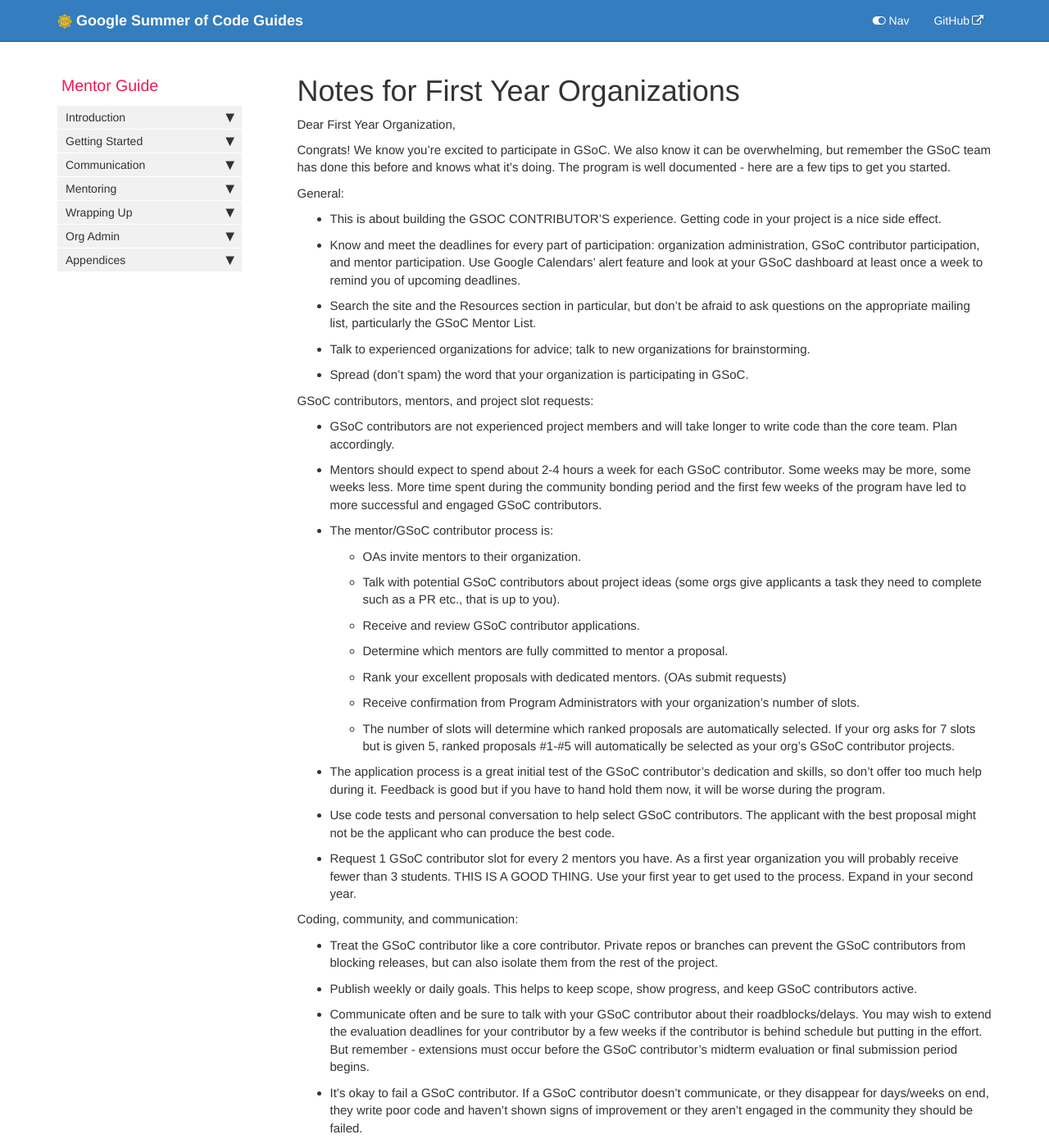
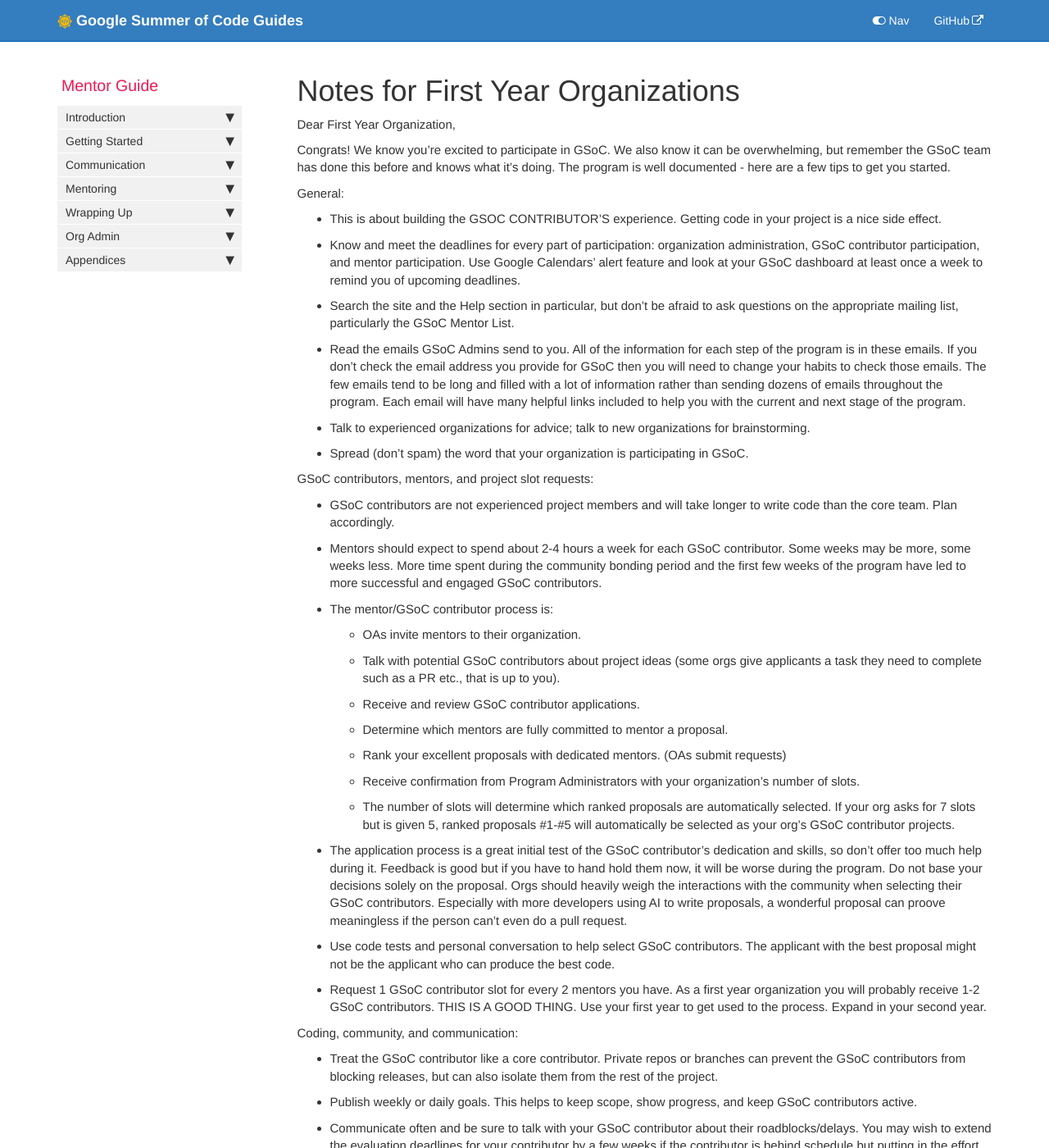
Before and after one commit to google/gsocguides, a Jekyll site: the page built from pages/mentor/02-notes_for_first_year_organizations.md, in a window 1280 px wide and 1400 px high. Shown: the whole window at 82% size. Built offline with Jekyll 4.4.1, drawn with Linux system fonts in a browser that asks for light colours.

Commit message:
Update 02-notes_for_first_year_organizations.md
details on community interactions vs proposal

```diff
--- a/pages/mentor/02-notes_for_first_year_organizations.md
+++ b/pages/mentor/02-notes_for_first_year_organizations.md
@@ -16,7 +16,9 @@ General:
 
 * Know and meet the deadlines for every part of participation: organization administration, GSoC contributor participation, and mentor participation. Use Google Calendars' alert feature and look at your GSoC dashboard at least once a week to remind you of upcoming deadlines.
 
-* Search the site and the Resources section in particular, but don't be afraid to ask questions on the appropriate mailing list, particularly the GSoC Mentor List.
+* Search the site and the Help section in particular, but don't be afraid to ask questions on the appropriate mailing list, particularly the GSoC Mentor List.
+
+* Read the emails GSoC Admins send to you. All of the information for each step of the program is in these emails. If you don't check the email address you provide for GSoC then you will need to change your habits to check those emails. The few emails tend to be long and filled with a lot of information rather than sending dozens of emails throughout the program. Each email will have many helpful links included to help you with the current and next stage of the program.
 
 * Talk to experienced organizations for advice; talk to new organizations for brainstorming.
 
@@ -44,11 +46,11 @@ GSoC contributors, mentors, and project slot requests:
 
   * The number of slots will determine which ranked proposals are automatically selected. If your org asks for 7 slots but is given 5, ranked proposals #1-#5 will automatically be selected as your org's GSoC contributor projects.
 
-* The application process is a great initial test of the GSoC contributor's dedication and skills, so don't offer too much help during it. Feedback is good but if you have to hand hold them now, it will be worse during the program.
+* The application process is a great initial test of the GSoC contributor's dedication and skills, so don't offer too much help during it. Feedback is good but if you have to hand hold them now, it will be worse during the program. Do not base your decisions solely on the proposal. Orgs should heavily weigh the interactions with the community when selecting their GSoC contributors. Especially with more developers using AI to write proposals, a wonderful proposal can proove meaningless if the person can't even do a pull request.
 
 * Use code tests and personal conversation to help select GSoC contributors. The applicant with the best proposal might not be the applicant who can produce the best code.
 
-* Request 1 GSoC contributor slot for every 2 mentors you have. As a first year organization you will probably receive fewer than 3 students. THIS IS A GOOD THING. Use your first year to get used to the process. Expand in your second year.
+* Request 1 GSoC contributor slot for every 2 mentors you have. As a first year organization you will probably receive 1-2 GSoC contributors. THIS IS A GOOD THING. Use your first year to get used to the process. Expand in your second year.
 
 Coding, community, and communication:
 
```
